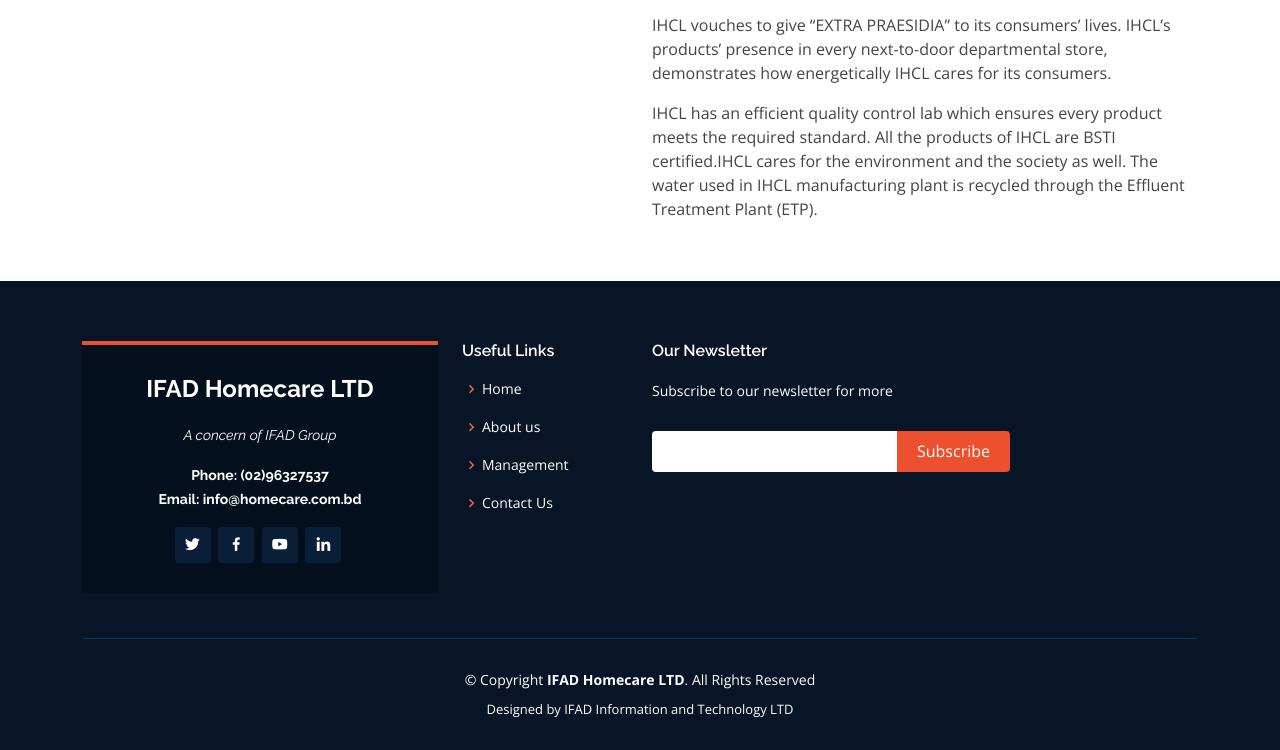
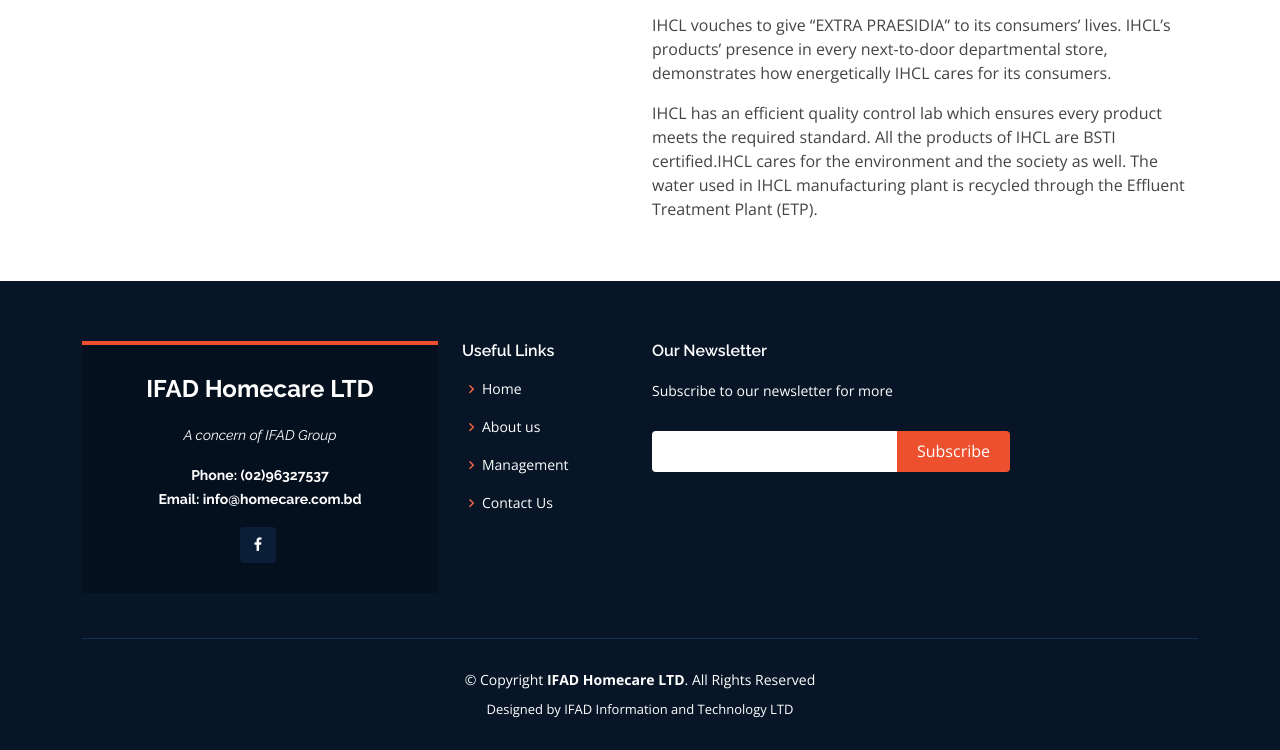
Before and after one commit to Rayhan-Farhan/IHCL.github.io, a plain HTML site: page about.html in a window 1280 px wide. Shown: the part 875-1625 px from the top of the page. Drawn offline with nearby package versions, Linux system fonts and the light colour scheme.

Commit message:
added facebook link and fixed management page

```diff
--- a/about.html
+++ b/about.html
@@ -134,10 +134,7 @@
                     <strong>Email: info@homecare.com.bd</strong><br>
                   </p>
                   <div class="social-links mt-3">
-                    <a href="#" class="twitter"><i class="bx bxl-twitter"></i></a>
-                    <a href="#" class="facebook"><i class="bx bxl-facebook"></i></a>
-                    <a href="#" class="youtube"><i class="bx bxl-youtube"></i></a>
-                    <a href="#" class="linkedin"><i class="bx bxl-linkedin"></i></a>
+                    <a href="https://www.facebook.com/IFADHomeCareLtd/" class="facebook"><i class="bx bxl-facebook"></i></a>
                   </div>
                 </div>
               </div>
```
Also changed, not shown: index.html (+1 -4 lines), management.html (+4 -7 lines), uniq.html (+1 -4 lines).
